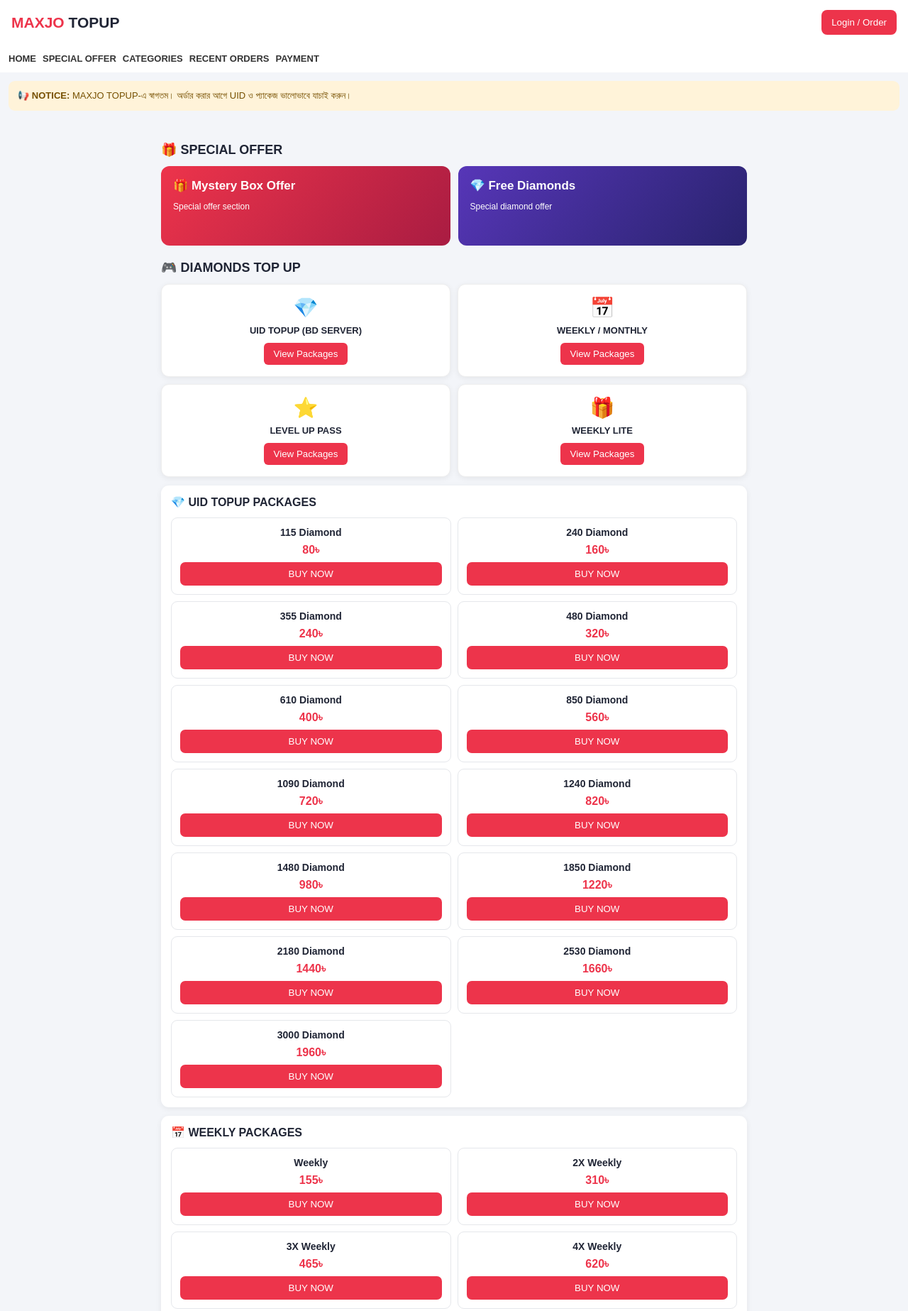
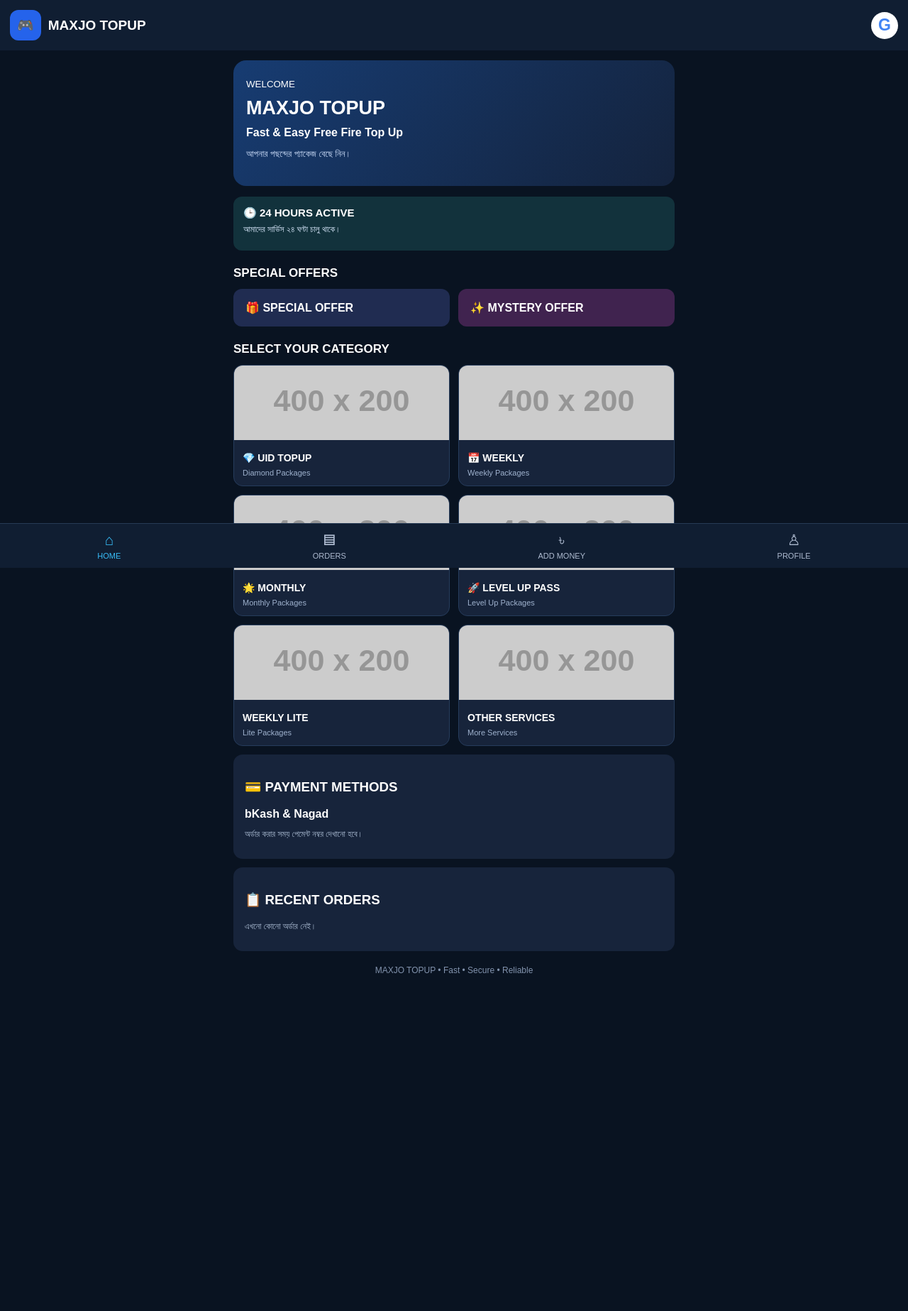
Before and after one commit to nfnirob430-hub/MaxjoTopup, a plain HTML site: page index.html in a window 1280 px wide. Shown: the top 1847 px of the page at 71% size. After the commit the page ends 1486 px from the top, so only its background shows below. Drawn offline with Linux system fonts and the light colour scheme; placeholder pictures from the web are drawn by us.

Commit message:
Revamp index.html layout and styling
Updated the layout and styling of the index.html file to enhance the user interface, including changes to the header, navigation, main content, and footer sections. Added new sections for categories and payment methods.

```diff
--- a/index.html
+++ b/index.html
@@ -7,223 +7,241 @@
 <title>MAXJO TOPUP</title>
 <style>
 *{box-sizing:border-box}
-body{margin:0;background:#f3f5f9;color:#202535;font-family:Arial,sans-serif}
-header{background:#fff;padding:14px 16px;display:flex;align-items:center;justify-content:space-between;box-shadow:0 2px 10px #0001}
-.logo{font-size:21px;font-weight:900;color:#ed344b}
-.logo span{color:#202535}
-.header-btn{background:#ed344b;color:white;border:0;padding:10px 14px;border-radius:8px}
-nav{display:flex;gap:9px;overflow-x:auto;background:white;padding:12px}
-nav a{white-space:nowrap;text-decoration:none;color:#333;font-size:13px;font-weight:bold}
-.notice{background:#fff3d9;color:#765000;padding:13px;margin:12px;border-radius:9px;font-size:13px}
-.container{padding:12px;max-width:850px;margin:auto}
-.heading{font-size:18px;font-weight:800;margin:20px 0 12px}
-.offer-grid{display:grid;grid-template-columns:1fr 1fr;gap:11px}
-.offer{background:linear-gradient(130deg,#ed344b,#a91c42);color:white;border-radius:12px;padding:17px;min-height:112px}
-.offer:nth-child(2){background:linear-gradient(130deg,#5736b8,#29236e)}
-.offer b{font-size:17px}
-.offer p{font-size:12px;margin-bottom:0}
-.categories{display:grid;grid-template-columns:repeat(2,1fr);gap:10px}
-.category{background:white;border-radius:11px;padding:16px 10px;text-align:center;box-shadow:0 2px 9px #0001;border:1px solid #eee}
-.category .emoji{font-size:28px}
-.category b{display:block;margin-top:8px;font-size:13px}
-.category button{background:#ed344b;color:white;border:0;border-radius:6px;padding:8px 14px;margin-top:10px}
-.service{background:white;border-radius:11px;padding:14px;margin:12px 0;box-shadow:0 2px 8px #0001}
-.service h3{margin:0 0 12px;font-size:16px}
-.packages{display:grid;grid-template-columns:repeat(2,1fr);gap:9px}
-.package{border:1px solid #e5e7eb;border-radius:9px;padding:12px;text-align:center}
-.package b{display:block;font-size:14px}
-.price{color:#ed344b;font-weight:800;margin:8px}
-.buy{background:#ed344b;color:white;border:0;border-radius:7px;padding:9px 18px;width:100%}
-.payment{background:white;border-radius:11px;padding:15px;margin:12px 0}
-.payrow{display:flex;align-items:center;justify-content:space-between;border-bottom:1px solid #eee;padding:11px 0;font-size:14px}
-.copy{border:0;background:#202535;color:white;padding:7px 12px;border-radius:6px}
-input,select{width:100%;padding:12px;border:1px solid #ddd;border-radius:8px;margin:7px 0}
-#order{display:none}
-.submit{background:#ed344b;color:white;border:0;padding:13px;width:100%;border-radius:8px;font-weight:bold}
-.recent{background:white;border-radius:10px;padding:14px;margin:10px 0}
-footer{background:#202535;color:white;text-align:center;padding:25px;margin-top:25px;font-size:13px}
+body{margin:0;background:#091321;color:white;font-family:Arial,sans-serif;padding-bottom:78px}
+header{display:flex;align-items:center;justify-content:space-between;padding:14px;background:#101e32}
+.logo{display:flex;align-items:center;gap:10px;font-weight:bold;font-size:19px}
+.logo-icon{background:#2563eb;padding:10px;border-radius:12px}
+.google{background:white;color:#4285f4;border:0;border-radius:50%;width:38px;height:38px;font-size:23px;font-weight:bold}
+main{padding:14px;max-width:650px;margin:auto}
+.hero{padding:24px 18px;border-radius:18px;background:linear-gradient(130deg,#173c72,#14233d);margin-bottom:15px}
+.hero h1{margin:10px 0;font-size:27px}
+.hero p{color:#cbdcf8;font-size:13px}
+.notice{padding:14px;border-radius:12px;margin:14px 0;background:#12323c;min-height:76px}
+.notice h3{margin:0 0 7px;font-size:15px}
+.notice p{margin:0;color:#dbeafe;font-size:12px}
+.section-title{font-size:17px;margin:22px 0 12px}
+.grid{display:grid;grid-template-columns:repeat(2,1fr);gap:12px}
+.card{background:#17243b;border-radius:13px;overflow:hidden;cursor:pointer;border:1px solid #263c5c}
+.card img{width:100%;height:105px;object-fit:cover}
+.card-info{padding:12px}
+.card-info b{font-size:14px}
+.card-info p{font-size:11px;color:#9fb2ce;margin:6px 0 0}
+.offer{background:#202c51;border-radius:12px;padding:17px;font-weight:bold}
+.offer:nth-child(2){background:#40234f}
+.payment,.recent{background:#17243b;border-radius:13px;padding:16px;margin-top:12px}
+.payment p,.recent p{color:#a9bad1;font-size:12px}
+footer{text-align:center;color:#8293ad;font-size:12px;padding:20px}
+.bottom-nav{position:fixed;bottom:0;left:0;width:100%;background:#101e32;border-top:1px solid #263a55;display:flex;justify-content:space-around;padding:10px 2px;z-index:10}
+.bottom-nav button{background:none;border:0;color:#aebbd0;font-size:11px;cursor:pointer}
+.bottom-nav button span{display:block;font-size:21px;margin-bottom:4px}
+.bottom-nav button.active{color:#38bdf8}
+.page{display:none}
+.page.active{display:block}
+.package{background:#17243b;padding:13px;margin:9px 0;border-radius:11px;display:flex;justify-content:space-between;align-items:center}
+.buy{background:#2563eb;color:white;border:0;border-radius:8px;padding:9px 13px}
+.back{background:#263b58;color:white;border:0;padding:9px 15px;border-radius:8px;margin-bottom:12px}
+input{width:100%;padding:12px;margin:7px 0;background:#0c192b;border:1px solid #344965;border-radius:8px;color:white}
+.primary{width:100%;padding:13px;background:#2563eb;border:0;border-radius:9px;color:white;font-weight:bold;margin-top:10px}
 </style>
 </head>
 <body>
 
 <header>
-  <div class="logo">MAXJO <span>TOPUP</span></div>
-  <button class="header-btn" onclick="document.getElementById('order').scrollIntoView()">Login / Order</button>
+ <div class="logo"><span class="logo-icon">🎮</span>MAXJO TOPUP</div>
+ <button class="google" onclick="googleLogin()" title="Google Login">G</button>
 </header>
 
-<nav>
-  <a href="#home">HOME</a>
-  <a href="#offers">SPECIAL OFFER</a>
-  <a href="#categories">CATEGORIES</a>
-  <a href="#recent">RECENT ORDERS</a>
-  <a href="#payment">PAYMENT</a>
+<main>
+<section id="home" class="page active">
+ <div class="hero">
+  <small>WELCOME</small>
+  <h1>MAXJO TOPUP</h1>
+  <b>Fast & Easy Free Fire Top Up</b>
+  <p>আপনার পছন্দের প্যাকেজ বেছে নিন।</p>
+ </div>
+
+ <div class="notice" id="notice">
+  <h3>🕒 24 HOURS ACTIVE</h3>
+  <p>আমাদের সার্ভিস ২৪ ঘণ্টা চালু থাকে।</p>
+ </div>
+
+ <h3 class="section-title">SPECIAL OFFERS</h3>
+ <div class="grid">
+  <div class="offer">🎁 SPECIAL OFFER</div>
+  <div class="offer">✨ MYSTERY OFFER</div>
+ </div>
+
+ <h3 class="section-title">SELECT YOUR CATEGORY</h3>
+ <div class="grid" id="categories">
+  <div class="card" onclick="showCategory('diamond')">
+   <img src="https://placehold.co/400x200/153b72/ffffff?text=DIAMONDS" alt="Diamond">
+   <div class="card-info"><b>💎 UID TOPUP</b><p>Diamond Packages</p></div>
+  </div>
+  <div class="card" onclick="showCategory('weekly')">
+   <img src="https://placehold.co/400x200/153b72/ffffff?text=WEEKLY" alt="Weekly">
+   <div class="card-info"><b>📅 WEEKLY</b><p>Weekly Packages</p></div>
+  </div>
+  <div class="card" onclick="showCategory('monthly')">
+   <img src="https://placehold.co/400x200/805b19/ffffff?text=MONTHLY" alt="Monthly">
+   <div class="card-info"><b>🌟 MONTHLY</b><p>Monthly Packages</p></div>
+  </div>
+  <div class="card" onclick="showCategory('level')">
+   <img src="https://placehold.co/400x200/183a67/ffffff?text=LEVEL+UP" alt="Level Up">
+   <div class="card-info"><b>🚀 LEVEL UP PASS</b><p>Level Up Packages</p></div>
+  </div>
+  <div class="card" onclick="showCategory('lite')">
+   <img src="https://placehold.co/400x200/183a67/ffffff?text=WEEKLY+LITE" alt="Weekly Lite">
+   <div class="card-info"><b>WEEKLY LITE</b><p>Lite Packages</p></div>
+  </div>
+  <div class="card" onclick="showCategory('other')">
+   <img src="https://placehold.co/400x200/183a67/ffffff?text=OTHER+SERVICES" alt="Other">
+   <div class="card-info"><b>OTHER SERVICES</b><p>More Services</p></div>
+  </div>
+ </div>
+
+ <div class="payment">
+  <h3>💳 PAYMENT METHODS</h3>
+  <b>bKash & Nagad</b>
+  <p>অর্ডার করার সময় পেমেন্ট নম্বর দেখানো হবে।</p>
+ </div>
+ <div class="recent">
+  <h3>📋 RECENT ORDERS</h3>
+  <p>এখনো কোনো অর্ডার নেই।</p>
+ </div>
+ <footer>MAXJO TOPUP • Fast • Secure • Reliable</footer>
+</section>
+
+<section id="categoryPage" class="page">
+ <button class="back" onclick="goHome()">← Back</button>
+ <h2 id="categoryTitle">Packages</h2>
+ <div id="packages"></div>
+</section>
+
+<section id="orders" class="page">
+ <h2>📋 My Orders</h2>
+ <p>আপনার অর্ডারগুলো এখানে দেখা যাবে।</p>
+</section>
+
+<section id="addmoney" class="page">
+ <h2>💰 ADD MONEY</h2>
+ <p>পেমেন্টের তথ্য অর্ডার করার সময় দেখানো হবে।</p>
+ <input placeholder="Amount (৳)" type="number">
+ <input placeholder="Transaction ID">
+ <button class="primary" onclick="alert('পেমেন্ট যাচাইয়ের জন্য Admin প্রয়োজন।')">SUBMIT</button>
+</section>
+
+<section id="profile" class="page">
+ <h2>👤 MY PROFILE</h2>
+ <p id="profileInfo">Google দিয়ে Login করুন।</p>
+ <button class="primary" onclick="googleLogin()">Continue with Google</button>
+</section>
+
+<section id="orderForm" class="page">
+ <button class="back" onclick="goHome()">← Back</button>
+ <h2>PLACE ORDER</h2>
+ <p id="selectedPackage"></p>
+ <input id="gameUID" placeholder="Free Fire Player UID">
+ <input id="gameName" placeholder="Player Name (optional)">
+ <input id="trx" placeholder="Transaction ID (পেমেন্টের পর)">
+ <button class="primary" onclick="submitOrder()">CONFIRM ORDER</button>
+</section>
+</main>
+
+<nav class="bottom-nav">
+ <button class="active" onclick="navigate('home',this)"><span>⌂</span>HOME</button>
+ <button onclick="navigate('orders',this)"><span>▤</span>ORDERS</button>
+ <button onclick="navigate('addmoney',this)"><span>৳</span>ADD MONEY</button>
+ <button onclick="navigate('profile',this)"><span>♙</span>PROFILE</button>
 </nav>
 
-<div class="notice">
-  📢 <b>NOTICE:</b> MAXJO TOPUP-এ স্বাগতম। অর্ডার করার আগে UID ও প্যাকেজ ভালোভাবে যাচাই করুন।
-</div>
+<script>
+const data={
+ diamond:[
+ ['115 Diamonds',80],['240 Diamonds',160],['355 Diamonds',240],
+ ['480 Diamonds',320],['610 Diamonds',400],['850 Diamonds',560],
+ ['1090 Diamonds',720],['1240 Diamonds',820],['1480 Diamonds',980],
+ ['1850 Diamonds',1220],['2180 Diamonds',1440],['2530 Diamonds',1660],
+ ['3000 Diamonds',1960]
+ ],
+ weekly:[
+ ['Weekly',155],['2X Weekly',310],['3X Weekly',465],
+ ['4X Weekly',620],['Weekly Lite',35],['2X Weekly Lite',70],
+ ['3X Weekly Lite',105],['4X Weekly Lite',140]
+ ],
+ monthly:[
+ ['Monthly',770],['2X Monthly',1540],['3X Monthly',2310],
+ ['4X Monthly',3080],['Monthly + Weekly',925],
+ ['2X Monthly + Weekly',1695],['3X Monthly + Weekly',2465],
+ ['4X Monthly + Weekly',3235]
+ ],
+ level:[],
+ lite:[],
+ other:[]
+};
+let chosen=null;
+const titles={
+ diamond:'💎 UID TOPUP',weekly:'📅 WEEKLY',
+ monthly:'🌟 MONTHLY',level:'🚀 LEVEL UP PASS',
+ lite:'WEEKLY LITE',other:'OTHER SERVICES'
+};
 
-<main class="container" id="home">
+function navigate(id,btn){
+ document.querySelectorAll('.page').forEach(p=>p.classList.remove('active'));
+ document.getElementById(id).classList.add('active');
+ document.querySelectorAll('.bottom-nav button').forEach(b=>b.classList.remove('active'));
+ if(btn)btn.classList.add('active');
+ window.scrollTo(0,0);
+}
+function goHome(){
+ navigate('home',document.querySelector('.bottom-nav button'));
+}
+function showCategory(key){
+ navigate('categoryPage');
+ document.getElementById('categoryTitle').textContent=titles[key];
+ const box=document.getElementById('packages');
+ box.innerHTML='';
+ if(!data[key].length){
+  box.innerHTML='<p>এই ক্যাটাগরির প্যাকেজ শিগগিরই যোগ করা হবে।</p>';
+  return;
+ }
+ data[key].forEach(p=>{
+  const el=document.createElement('div');
+  el.className='package';
+  const name=document.createElement('b');
+  name.textContent=p[0]+' — '+p[1]+'৳';
+  const btn=document.createElement('button');
+  btn.className='buy';
+  btn.textContent='BUY NOW';
+  btn.onclick=()=>openOrder(p);
+  el.append(name,btn);
+  box.appendChild(el);
+ });
+}
+function openOrder(p){
+ chosen=p;
+ document.getElementById('selectedPackage').textContent=p[0]+' — '+p[1]+'৳';
+ navigate('orderForm');
+}
+function submitOrder(){
+ const uid=document.getElementById('gameUID').value.trim();
+ if(!uid){alert('Player UID দিন।');return;}
+ alert('অর্ডার গ্রহণের জন্য Firebase Backend ও Admin System সংযুক্ত করতে হবে।');
+}
+const noticeList=[
+ ['🕒 24 HOURS ACTIVE','আমাদের সার্ভিস ২৪ ঘণ্টা চালু থাকে।','#12323c'],
+ ['🔞 18+ AGE NOTICE','১৮ বছরের কম বয়সীদের ডায়মন্ড টপ-আপ করা হবে না।','#3b281b']
+];
+let noticeIndex=0;
+setInterval(()=>{
+ noticeIndex=(noticeIndex+1)%noticeList.length;
+ const el=document.getElementById('notice');
+ el.style.background=noticeList[noticeIndex][2];
+ el.innerHTML='<h3>'+noticeList[noticeIndex][0]+'</h3><p>'+noticeList[noticeIndex][1]+'</p>';
+},2000);
 
-<section id="offers">
-  <div class="heading">🎁 SPECIAL OFFER</div>
-  <div class="offer-grid">
-    <div class="offer">
-      <b>🎁 Mystery Box Offer</b>
-      <p>Special offer section</p>
-    </div>
-    <div class="offer">
-      <b>💎 Free Diamonds</b>
-      <p>Special diamond offer</p>
-    </div>
-  </div>
-</section>
-
-<section id="categories">
-  <div class="heading">🎮 DIAMONDS TOP UP</div>
-  <div class="categories">
-    <div class="category">
-      <div class="emoji">💎</div>
-      <b>UID TOPUP (BD SERVER)</b>
-      <button onclick="showService('diamond')">View Packages</button>
-    </div>
-    <div class="category">
-      <div class="emoji">📅</div>
-      <b>WEEKLY / MONTHLY</b>
-      <button onclick="showService('weekly')">View Packages</button>
-    </div>
-    <div class="category">
-      <div class="emoji">⭐</div>
-      <b>LEVEL UP PASS</b>
-      <button onclick="showService('monthly')">View Packages</button>
-    </div>
-    <div class="category">
-      <div class="emoji">🎁</div>
-      <b>WEEKLY LITE</b>
-      <button onclick="showService('weekly')">View Packages</button>
-    </div>
-  </div>
-</section>
-
-<section id="diamond" class="service">
-  <h3>💎 UID TOPUP PACKAGES</h3>
-  <div class="packages" id="diamondList"></div>
-</section>
-
-<section id="weekly" class="service">
-  <h3>📅 WEEKLY PACKAGES</h3>
-  <div class="packages" id="weeklyList"></div>
-</section>
-
-<section id="monthly" class="service">
-  <h3>🌙 MONTHLY PACKAGES</h3>
-  <div class="packages" id="monthlyList"></div>
-</section>
-
-<section class="service" id="order">
-  <h3>🛒 PLACE YOUR ORDER</h3>
-  <form id="orderForm">
-    <input id="uid" placeholder="Free Fire Player UID" required>
-    <input id="packageName" placeholder="Selected Package" readonly required>
-    <input id="packagePrice" placeholder="Package Price" readonly required>
-    <select id="method" required>
-      <option value="">Select Payment Method</option>
-      <option>bKash</option>
-      <option>Nagad</option>
-    </select>
-    <input id="sender" placeholder="Your Payment Number" required>
-    <input id="trx" placeholder="Transaction ID (TrxID)" required>
-    <button class="submit">SUBMIT ORDER</button>
-  </form>
-  <p id="message"></p>
-</section>
-
-<section class="payment" id="payment">
-  <div class="heading">💳 PAYMENT METHODS</div>
-  <div class="payrow">
-    <span>bKash: <b>01865908732</b></span>
-    <button class="copy" onclick="copyText('01865908732')">COPY</button>
-  </div>
-  <div class="payrow">
-    <span>Nagad: <b>01627220616</b></span>
-    <button class="copy" onclick="copyText('01627220616')">COPY</button>
-  </div>
-</section>
-
-<section id="recent">
-  <div class="heading">📦 RECENT ORDERS</div>
-  <div class="recent">এখনো কোনো অর্ডার দেখানোর জন্য যুক্ত করা হয়নি।</div>
-</section>
-
-</main>
-
-<footer>
-  <h2>MAXJO TOPUP</h2>
-  Fast • Secure • Trusted Top Up<br><br>
-  © 2026 MAXJO TOPUP
-</footer>
-
-<script>
-const diamond=[
-["115 Diamond",80],["240 Diamond",160],
-["355 Diamond",240],["480 Diamond",320],
-["610 Diamond",400],["850 Diamond",560],
-["1090 Diamond",720],["1240 Diamond",820],
-["1480 Diamond",980],["1850 Diamond",1220],
-["2180 Diamond",1440],["2530 Diamond",1660],
-["3000 Diamond",1960]
-];
-
-const weekly=[
-["Weekly",155],["2X Weekly",310],
-["3X Weekly",465],["4X Weekly",620],
-["Weekly Lite",35],["2X Weekly Lite",70],
-["3X Weekly Lite",105],["4X Weekly Lite",140]
-];
-
-const monthly=[
-["Monthly",770],["2X Monthly",1540],
-["3X Monthly",2310],["4X Monthly",3080],
-["Monthly + Weekly",925],
-["2X Monthly + Weekly",1695],
-["3X Monthly + Weekly",2465],
-["4X Monthly + Weekly",3235]
-];
-
-function render(data,id){
- document.getElementById(id).innerHTML=data.map(p=>`
- <div class="package">
- <b>${p[0]}</b>
- <div class="price">${p[1]}৳</div>
- <button class="buy" onclick="buy('${p[0]}',${p[1]})">BUY NOW</button>
- </div>`).join("");
+function googleLogin(){
+ alert('Google Login চালু করতে Firebase Authentication সেটআপ প্রয়োজন।');
 }
-render(diamond,"diamondList");
-render(weekly,"weeklyList");
-render(monthly,"monthlyList");
-
-function showService(id){
- document.getElementById(id).scrollIntoView({behavior:"smooth"});
-}
-
-function buy(name,price){
- document.getElementById("packageName").value=name;
- document.getElementById("packagePrice").value=price+" টাকা";
- document.getElementById("order").style.display="block";
- document.getElementById("order").scrollIntoView({behavior:"smooth"});
-}
-
-function copyText(number){
- navigator.clipboard.writeText(number)
- .then(()=>alert("নম্বর কপি হয়েছে"))
- .catch(()=>alert("কপি করা যায়নি। নম্বরটি হাতে কপি করুন।"));
-}
-
-document.getElementById("orderForm").addEventListener("submit",function(e){
- e.preventDefault();
- document.getElementById("message").innerText=
- "এটি ডেমো। অর্ডার এখনো ডাটাবেজে জমা হচ্ছে না।";
-});
 </script>
 </body>
 </html>
```
